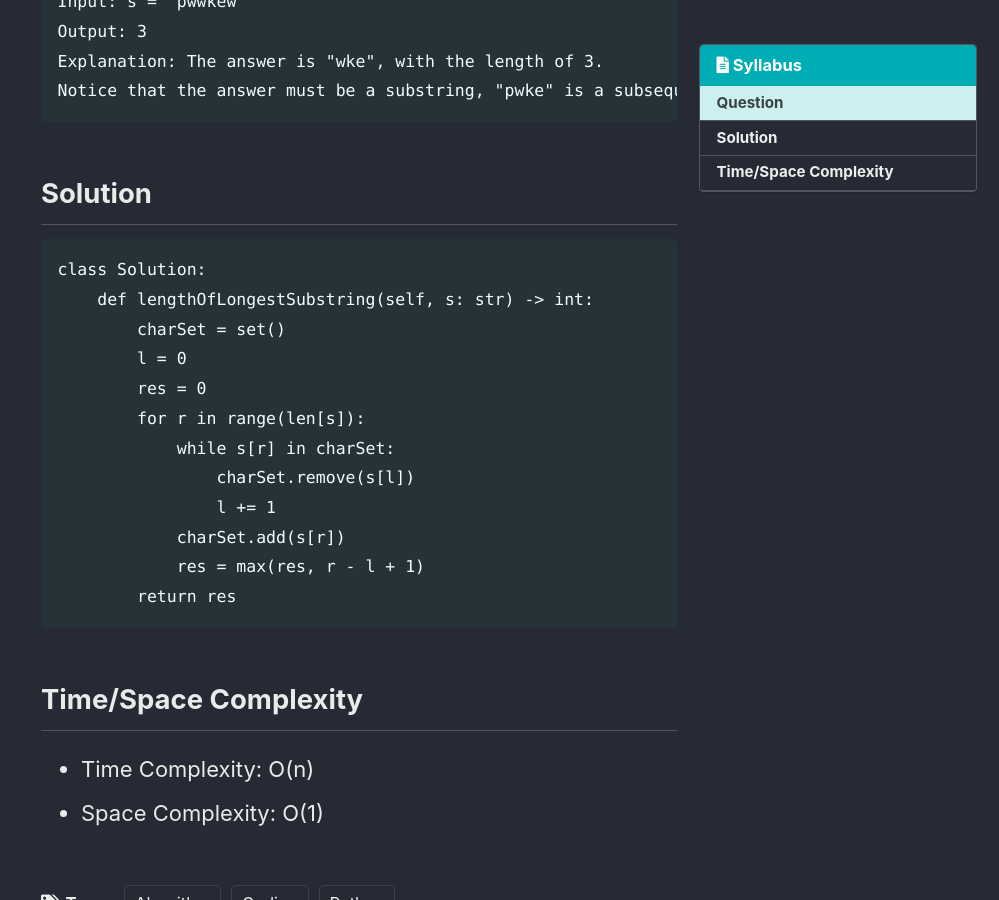
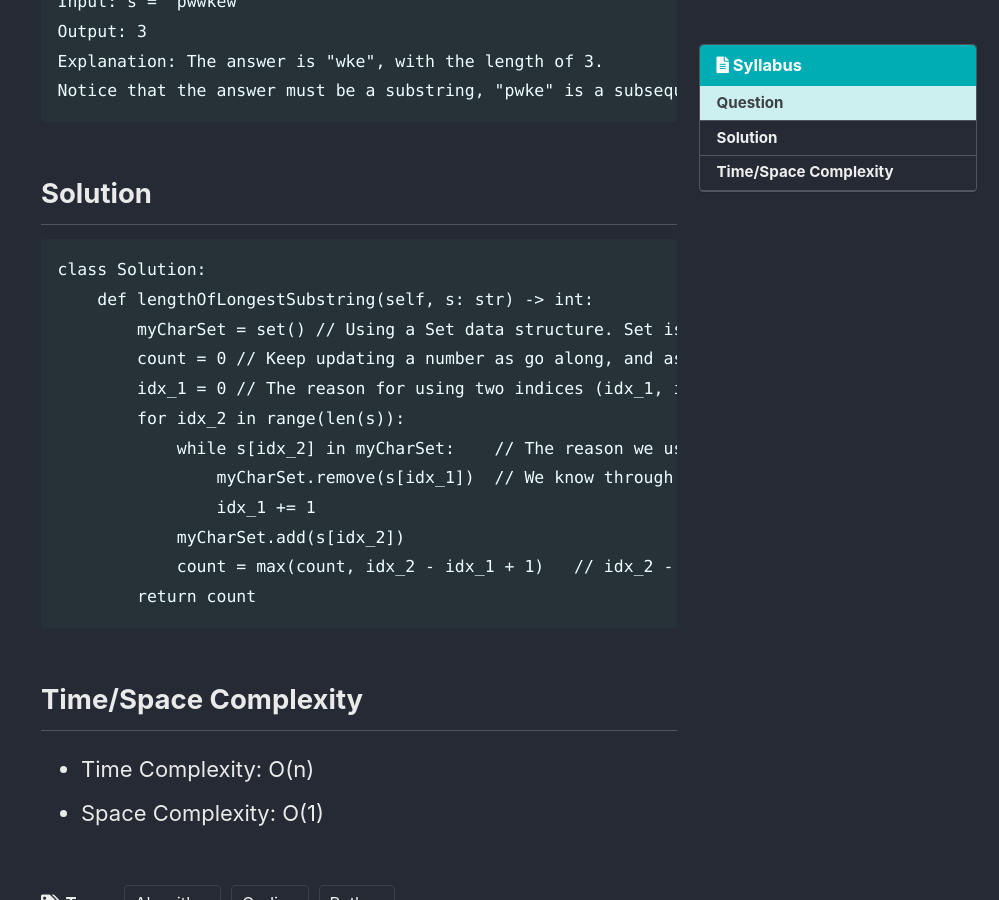
Before and after one commit to PyChanyoung/PyChanyoung.github.io, a Jekyll site: the page built from _posts/2023-06-08-LongestSubstringWithoutRepeatingCharacters.md, in a window 1280 px wide and 900 px high, scrolled down 1039 px. Shown: the whole window, without its empty margins (281-1280 px from the left). Built offline with Jekyll 4.4.1, drawn with Linux system fonts in a browser that asks for light colours; cached includes are drawn as plain includes; some web fonts are replaced; comment, search, counter and statistics services are not loaded; some of the changed text lies outside the part shown.

Commit message:
Content update

````diff
--- a/_posts/2023-06-08-LongestSubstringWithoutRepeatingCharacters.md
+++ b/_posts/2023-06-08-LongestSubstringWithoutRepeatingCharacters.md
@@ -37,16 +37,16 @@ Notice that the answer must be a substring, "pwke" is a subsequence and not a su
 ```
 class Solution:
     def lengthOfLongestSubstring(self, s: str) -> int:
-        charSet = set()
-        l = 0
-        res = 0
-        for r in range(len[s]):
-            while s[r] in charSet:
-                charSet.remove(s[l])
-                l += 1
-            charSet.add(s[r])
-            res = max(res, r - l + 1)
-        return res
+        myCharSet = set() // Using a Set data structure. Set is beneficial data structure to find duplicates
+        count = 0 // Keep updating a number as go along, and as a result, return this number.
+        idx_1 = 0 // The reason for using two indices (idx_1, idx_2) is to remove repeating characters when we traverse the string with one index, starting from 0, and a duplicate occurs.
+        for idx_2 in range(len(s)):
+            while s[idx_2] in myCharSet:    // The reason we use 'while' instead of 'if' is because "duplicates can occur multiple times".
+                myCharSet.remove(s[idx_1])  // We know through the conditional statement that s[idx_2] already exists in myCharSet, and we know that s[idx_1] is the same as s[idx_2]. Since the outer loop progresses linearly to the right, we need to remove s[idx_1], which is located on the left side, to properly eliminate the duplicate character and continue searching for new duplicate characters.
+                idx_1 += 1
+            myCharSet.add(s[idx_2])
+            count = max(count, idx_2 - idx_1 + 1)   // idx_2 - idx_1 + 1 represents the current size of the substring. idx_2 points to the rightmost index of the substring, and idx_1 points to the leftmost index. Therefore, idx_2 - idx_1 + 1 calculates the length of the substring.
+        return count
 ```
 
 ## Time/Space Complexity
````
